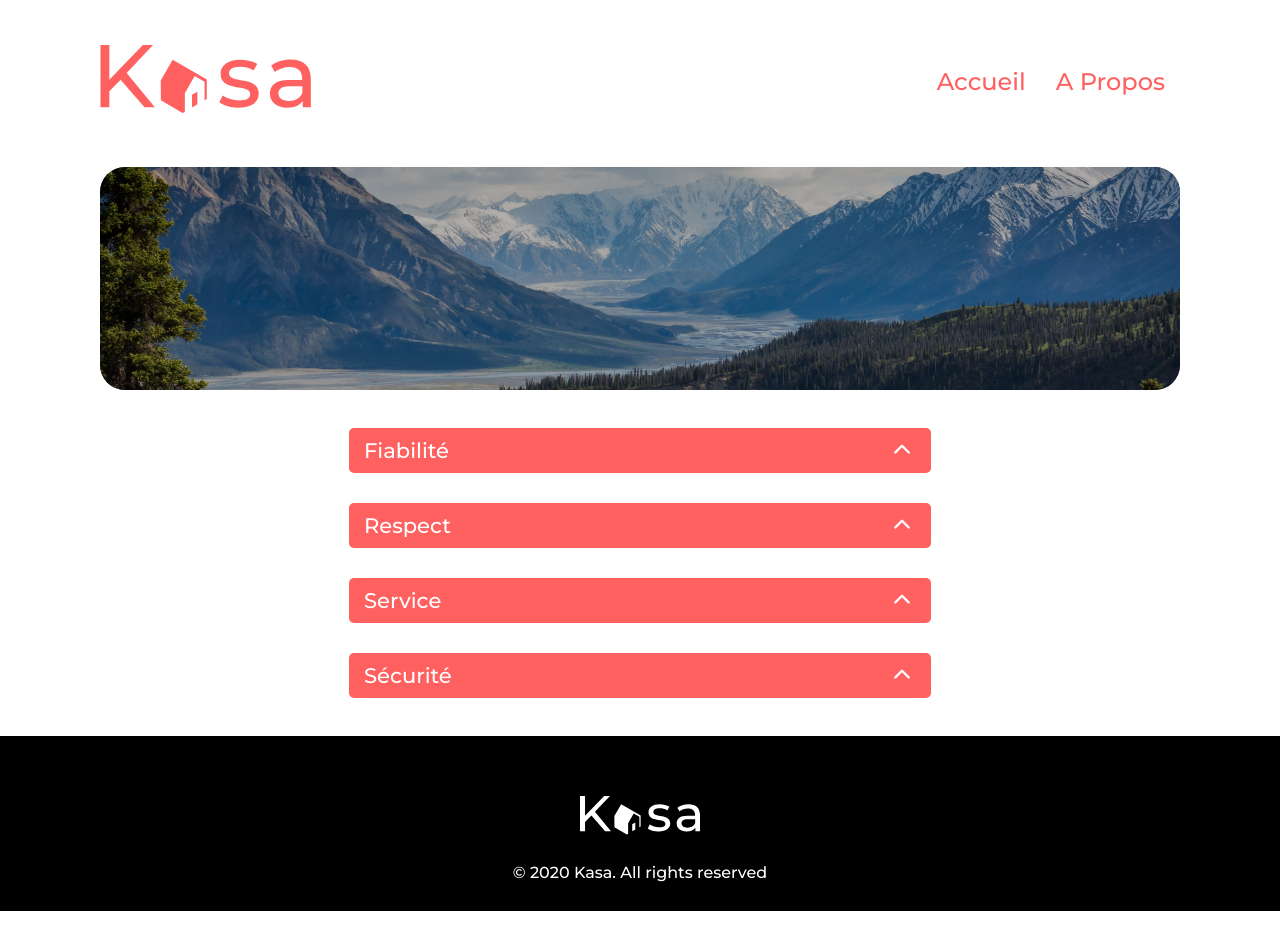
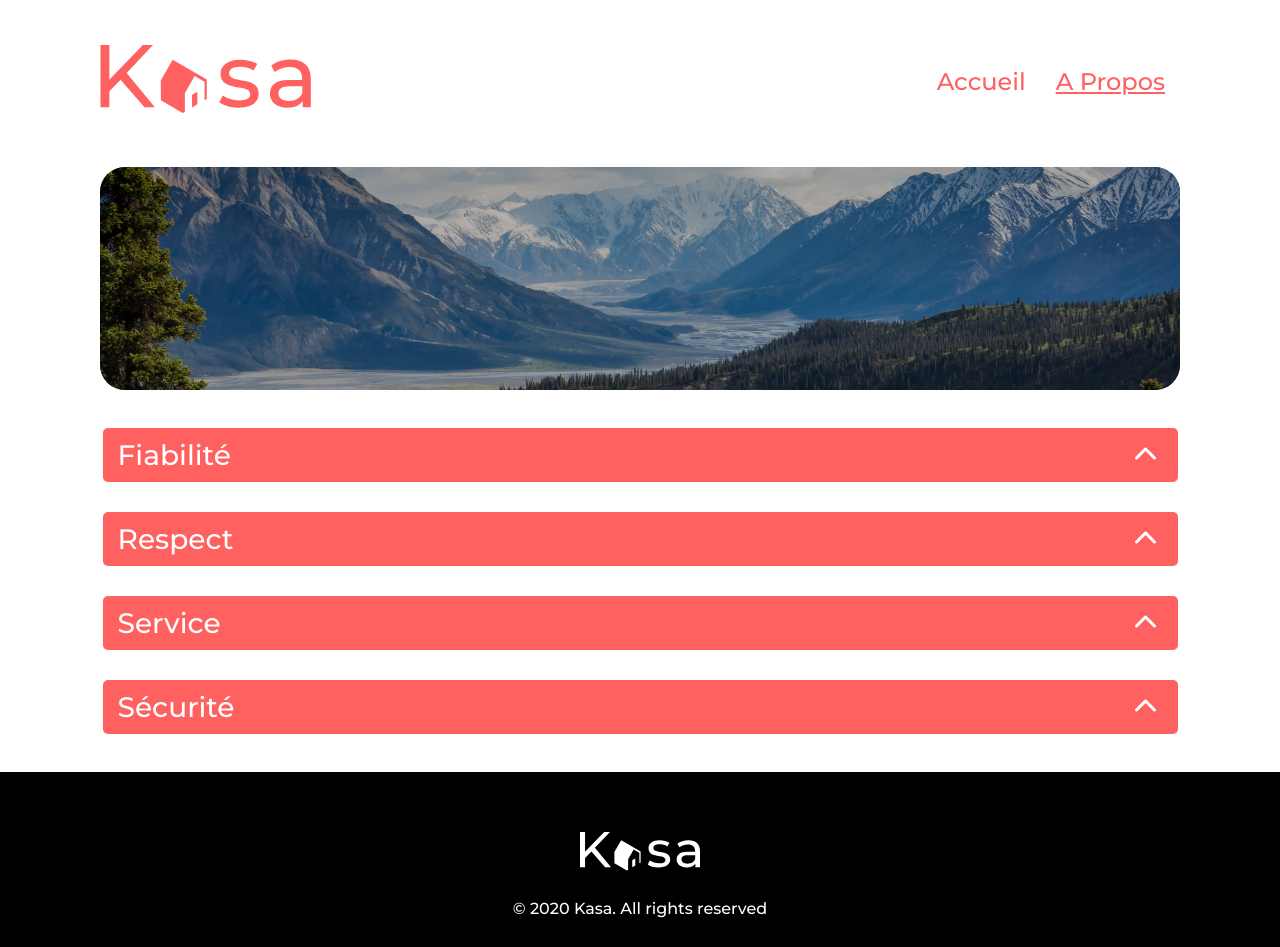
Before and after one commit to BenjGit/kasa, a React (Vite) app: page /about in a window 1280 px wide. Before the commit the page ends 911 px from the top, so only its background shows below. Built offline with nearby package versions, Linux system fonts and the light colour scheme.

Commit message:
final version

```diff
--- a/src/components/Collapse/index.jsx
+++ b/src/components/Collapse/index.jsx
@@ -9,7 +9,7 @@ function Collapse(props) {
     };
 
     return (
-        <div className='collapse-container'>
+        <div className={`collapse-container ${props.isHalf ? 'collapse-50' : ''}`} style={props.containerStyle}>
             <div className="collapse-header" onClick={toggleCollapse} style={props.headerStyle}>
                 <h3 className='collapse-title'>{props.title}</h3>
                 <i className={`fa-solid fa-chevron-up ${isCollapsed ? 'rotate-back' : 'rotate'}`}></i>
--- a/src/components/Collapse/style.css
+++ b/src/components/Collapse/style.css
@@ -8,8 +8,12 @@
     font-size: 24px;
     font-weight: 500;
     color: #fff;
-    width: 1023px;
+    width: calc(100% - 40px);
     z-index: 2;
+}
+
+.collapse-50{
+    width: 50%;
 }
 
 .collapse-title{
@@ -21,14 +25,13 @@
     color: var(--primary-color);
     font-size: 18px;
     font-weight: 400;
-    width: 1023px;
-    padding: 0;
+    width: calc(100% - 40px);
+    padding: 20px;
     max-height: 0;
 }
 
 .collapse-container{
     display: flex;
-    justify-content: center;
     flex-direction: column;
     align-items: center;
     overflow: hidden;
@@ -42,23 +45,24 @@
 .rotate-back{
     transform: rotate(0deg);
     transition: transform 0.3s ease;
+
 }
 
 .open {
-    max-height: 100px;
-    animation: unwrap 0.3s ease-out;
-    overflow: hidden;
-    padding: 20px;
+    transition: 500ms ease-in;
+    max-height: 200px;
 }
 
 .close {
+    transition: 500ms ease-in;
+    transform: translateY(-500%);
+    max-height: 0;
     padding: 0;
-    max-height: 0;
-    animation: unwrap-back 0.3s ease-out;
     overflow: hidden;
+
 }
 
-@keyframes unwrap {
+/* @keyframes unwrap {
     from {
         transform: translateY(-200%);
         max-height: 0;
@@ -86,7 +90,7 @@
         max-height: 0;
         padding: 0px;
     }
-}
+}    */
 
 
 @media only screen and (max-width: 768px) {
@@ -117,4 +121,8 @@
     .fa-chevron-up{
         font-size: 20px;
     }
+
+    .collapse-50{
+        width: 100%;
+    }
 }
--- a/src/pages/Header/index.jsx
+++ b/src/pages/Header/index.jsx
@@ -1,4 +1,5 @@
 import { Link } from 'react-router-dom'
+import { NavLink } from 'react-router-dom';
 import kasaLogo from '../../assets/logo.svg'
 import './style.css'
 
@@ -10,8 +11,8 @@ function Header() {
                 <img className='home-logo' src={kasaLogo} />
             </Link>
             <div>
-                <Link className='link' to="/">Accueil</Link>
-                <Link className='link' to="/about">A Propos</Link>
+                <NavLink className='link' to="/">Accueil</NavLink>
+                <NavLink className='link' to="/about">A Propos</NavLink>
             </div>
         </nav>
     )
--- a/src/pages/Header/style.css
+++ b/src/pages/Header/style.css
@@ -15,6 +15,12 @@
   align-items: center;
   margin-bottom:50px;
 }
+
+.link.active{
+  text-decoration: underline;
+}
+
+
 @media only screen and (max-width: 768px) {
   .home-logo {
     height: 47px;
--- a/src/pages/Logements/index.jsx
+++ b/src/pages/Logements/index.jsx
@@ -40,13 +40,17 @@ function Logements() {
 
     return (
         <div>
-          {logementData ? (
+          {logementData && (
           <div className='container'>
             <div className='carousel'>
-              <img className='cover' src={logementData.pictures[currentImage]} alt={`Slide ${currentImage + 1}`} />
-              <i onClick={prevImage} className="fa-solid fa-chevron-left prev-btn"></i>
-              <i onClick={nextImage} className="fa-solid fa-chevron-right next-btn"></i>
-              <span className='slider-count'>{currentImage +1}/{logementData.pictures.length}</span>
+                <img className='cover' src={logementData.pictures[currentImage]} alt={`Slide ${currentImage + 1}`} />
+                {logementData.pictures.length > 1 && (
+                  <>
+                    <i onClick={prevImage} className="fa-solid fa-chevron-left prev-btn"></i>
+                    <i onClick={nextImage} className="fa-solid fa-chevron-right next-btn"></i>
+                    <span className='slider-count'>{currentImage +1}/{logementData.pictures.length}</span>
+                  </>
+                )}
             </div>
             <div className='content-container'>
               <div className='left-col'>
@@ -74,15 +78,22 @@ function Logements() {
               <Collapse
                 description={logementData.description}
                 title='Description'
+                isHalf='true'
               />
               <Collapse
-                description={logementData.equipments + ' '}
+                description={logementData.equipments.join('\n')}
                 title='Équipements'
+                isHalf='true'
+                headerStyle={{
+                  fontSize: '18px',
+                }}
+                contentStyle={{
+                  whiteSpace: 'pre-line',
+                  lineHeight: '142.6%',
+                }}
               />
             </div>
           </div>
-          ) : (
-            <p>Chargement des détails du logement...</p>
           )}
         </div>
     )
--- a/src/pages/Logements/style.css
+++ b/src/pages/Logements/style.css
@@ -70,15 +70,7 @@
     display: flex;
     justify-content: space-between;
     margin-bottom: 50px;
-}
-
-.collapse-content {
-    width: 547px;
-}
-
-.collapse-header {
-    width: 547px;
-    font-size: 18px;
+    gap: 76px;
 }
 
 .content-container {
@@ -171,10 +163,6 @@
         margin-bottom: 0px;
     }
 
-    .collapse-header {
-        width: calc(100% - 20px);
-        padding: 10px;
-    }
 
     .collapses-container {
         flex-direction: column;
```
